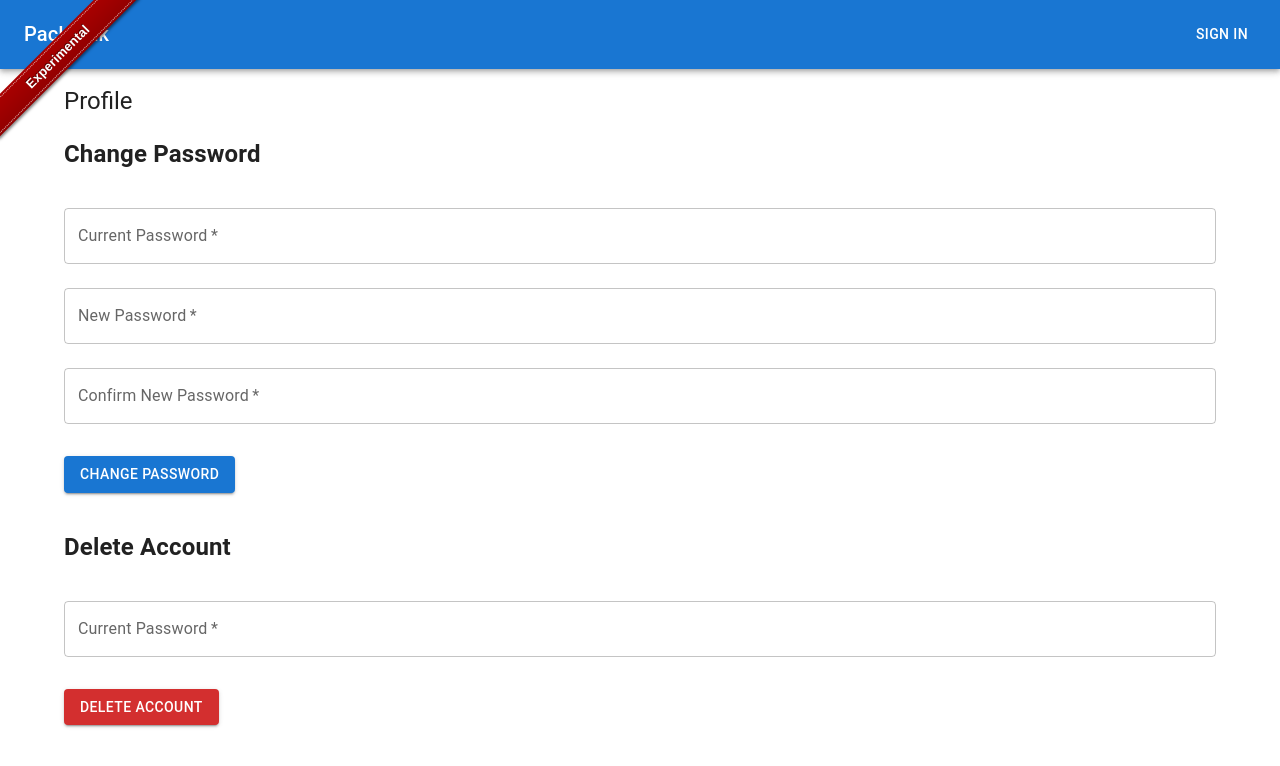
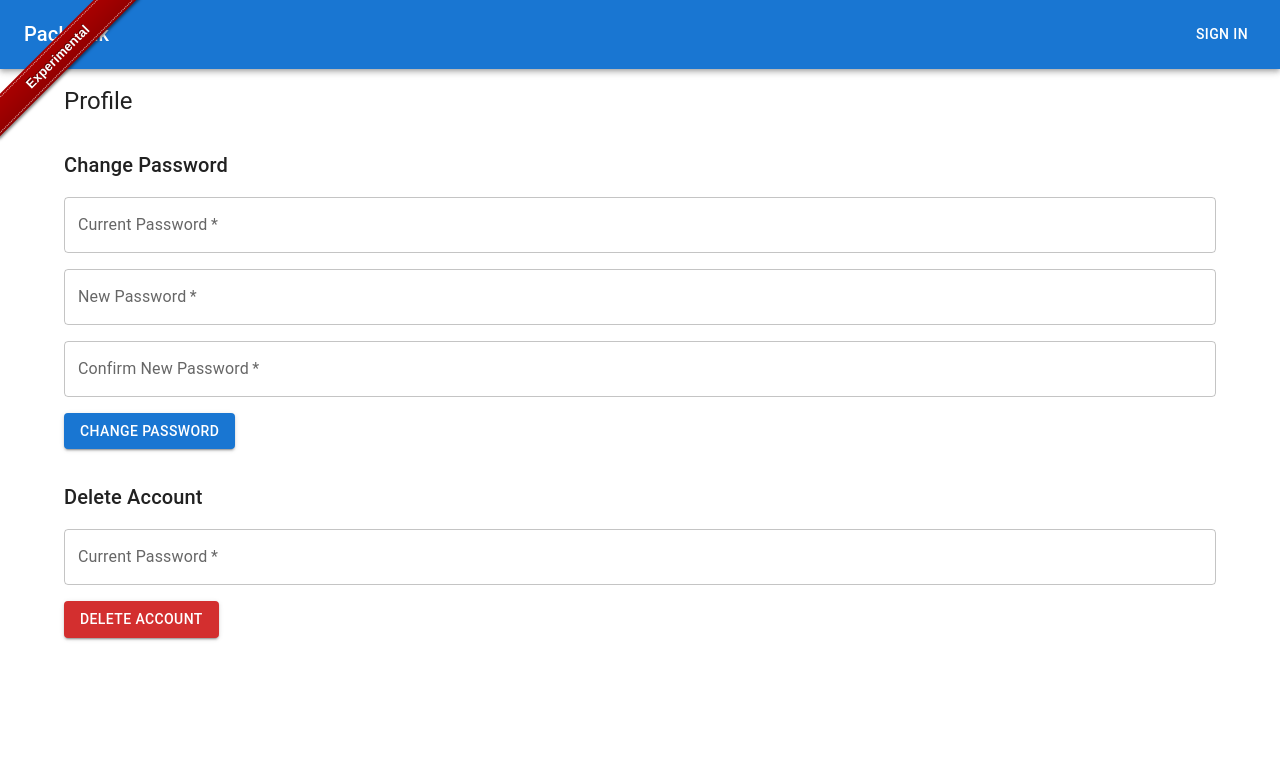
Before and after one commit to petele/packtrak, a React (Create React App) app: page /profile in a window 1280 px wide. Shown: the top 766 px of the page. Built offline with nearby package versions, Linux system fonts and the light colour scheme; no server answers.

Commit message:
Container to Box

```diff
--- a/src/components/ChangePassword.js
+++ b/src/components/ChangePassword.js
@@ -4,7 +4,9 @@ import {
   Alert,
   Box,
   Button,
-  TextField
+  Stack,
+  TextField,
+  Typography,
 } from '@mui/material';
 
 import { changePassword, getUserEmail } from '../helpers/fbHelper';
@@ -29,6 +31,9 @@ export default function ChangePassword(props) {
     resetErrors();
 
     if (newPW1 !== newPW2) {
+      setCurrentPW('');
+      setNewPW1('');
+      setNewPW2('');
       setPWMisMatch(true);
       return;
     }
@@ -59,9 +64,12 @@ export default function ChangePassword(props) {
   }
 
   return (
-    <section>
-    <h2>Change Password</h2>
-    <Box component="form" onSubmit={handleSubmit} sx={{ mt: 1 }}>
+    <Box component="section" sx={{marginTop: 4}}>
+      <Typography component="h2" variant="h6">
+        Change Password
+      </Typography>
+      <Box component="form" onSubmit={handleSubmit}>
+        <Stack spacing={2}>
           <input
             type="hidden"
             name="email"
@@ -111,15 +119,16 @@ export default function ChangePassword(props) {
           {pwChanged && (
             <Alert severity="success">Your password was changed.</Alert>
           )}
-
+          <Stack direction="row" sx={{ mt: 2 }} justifyContent="flex-start" spacing={2}>
             <Button
               type="submit"
               variant="contained"
-        sx={{ mt: 3, mb: 2 }}
             >
               Change Password
             </Button>
+          </Stack>
+        </Stack>
       </Box>
-  </section>
+    </Box>
   );
 }
--- a/src/components/DeleteAccount.js
+++ b/src/components/DeleteAccount.js
@@ -5,7 +5,9 @@ import {
   Alert,
   Box,
   Button,
+  Stack,
   TextField,
+  Typography,
 } from '@mui/material';
 
 import ConfirmDialog from './ConfirmDialog';
@@ -47,15 +49,18 @@ export default function DeleteAccount(props) {
   }
 
   return (
-    <section>
-      <h2>Delete Account</h2>
+    <Box component="section" sx={{marginTop: 4}}>
+      <Typography component="h2" variant="h6">
+        Delete Account
+      </Typography>
       <ConfirmDialog
         open={confirmDialogVisible}
         callback={handleConfirmDelete}
         details="This will permanently delete your account and all data."
         label="Delete"
       />
-      <Box component="form" onSubmit={handleSubmit} sx={{ mt: 1 }}>
+      <Box component="form" onSubmit={handleSubmit}>
+        <Stack spacing={2}>
           <input
             type="hidden"
             name="email"
@@ -79,15 +84,17 @@ export default function DeleteAccount(props) {
               and try again.
             </Alert>
           )}
+          <Stack direction="row" sx={{ mt: 2 }} justifyContent="flex-start" spacing={2}>
             <Button
               type="submit"
               variant="contained"
               color="error"
-          sx={{ mt: 3, mb: 2 }}
             >
               Delete Account
             </Button>
+          </Stack>
+        </Stack>
       </Box>
-    </section>
+    </Box>
   );
 }
--- a/src/components/PackageEditor.js
+++ b/src/components/PackageEditor.js
@@ -5,7 +5,6 @@ import {
   Autocomplete,
   Box,
   Button,
-  Container,
   Stack,
   TextField,
 } from '@mui/material';
@@ -184,7 +183,7 @@ class PackageEditor extends React.Component {
     }
 
     return (
-      <Container component="main" sx={{marginTop: 4}}>
+      <Box component="main" sx={{marginTop: 4}}>
         <ConfirmDialog
           open={this.state.confirmDialogVisible}
           callback={this.handleConfirmDelete}
@@ -277,7 +276,7 @@ class PackageEditor extends React.Component {
             </Stack>
           </Stack>
         </Box>
-      </Container>
+      </Box>
     );
   }
 }
```
Lines whose indentation alone changed are shown as unchanged.
